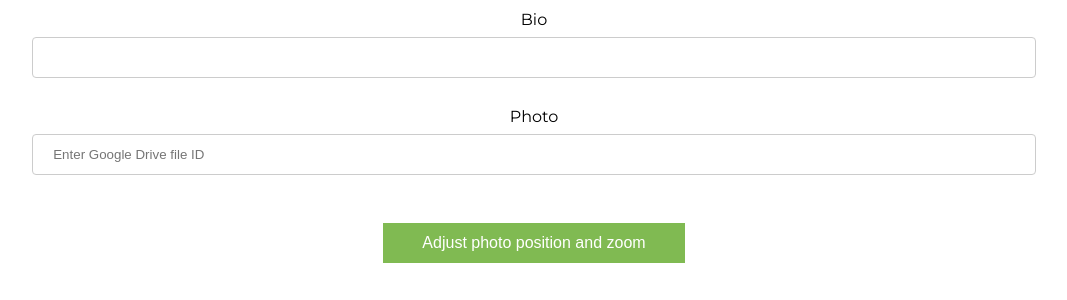
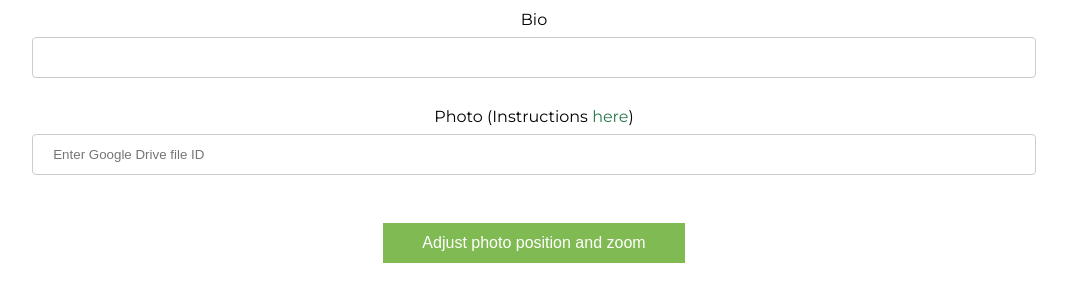
Before and after one commit to tree-plenish/event-pages-preview, a Flask app: template templates/form.html in a window 1280 px wide. Shown: the part 1163-1463 px from the top of the page, without its empty margins (106-1173 px from the left). Run offline with Flask 2, Linux system fonts and the light colour scheme; the template is opened without the code that fills it, so the values that code supplies are empty.

Commit message:
Add photo instructions

```diff
--- a/static/js/form.js
+++ b/static/js/form.js
@@ -76,7 +76,7 @@ function add_host_field() {
     field_group.appendChild(uuid);
     field_group.appendChild(host_field('Name', 'text', 'host' + host_num + '_name', true, null, false));
     field_group.appendChild(host_field('Bio', 'text', 'host' + host_num + '_bio', true, null, false));
-    field_group.appendChild(host_field('Photo', 'text', 'host' + host_num + '_photo', false, null, false));
+    field_group.appendChild(host_field('Photo (Instructions <a target="_blank" href="../static/pdf/photo_instructions.pdf">here</a>)', 'text', 'host' + host_num + '_photo', false, null, false));
     field_group.lastChild.lastChild.setAttribute('onchange', 'openModalCheck(this);');
 
     var img_options_group = document.createElement('div');
--- a/templates/form.html
+++ b/templates/form.html
@@ -81,7 +81,7 @@
                 <input id="host1-bio" type="text" class="form-control" name="host1_bio" placeholder="" required>
               </div>
               <div class="form-group">
-                <label>Photo</label>
+                <label>Photo (Instructions <a target="_blank" href="{{ url_for('static', filename='pdf/photo_instructions.pdf') }}">here</a>)</label>
                 <!-- <input type="file" class="form-control" name="host1_photo" placeholder=""> -->
                 <input id="host1-photo" type="text" class="form-control" name="host1_photo" placeholder="Enter Google Drive file ID" onchange="openModalCheck(this)">
                 <div class="inline-input-group">
```
Also changed, not shown: 1 other file.
